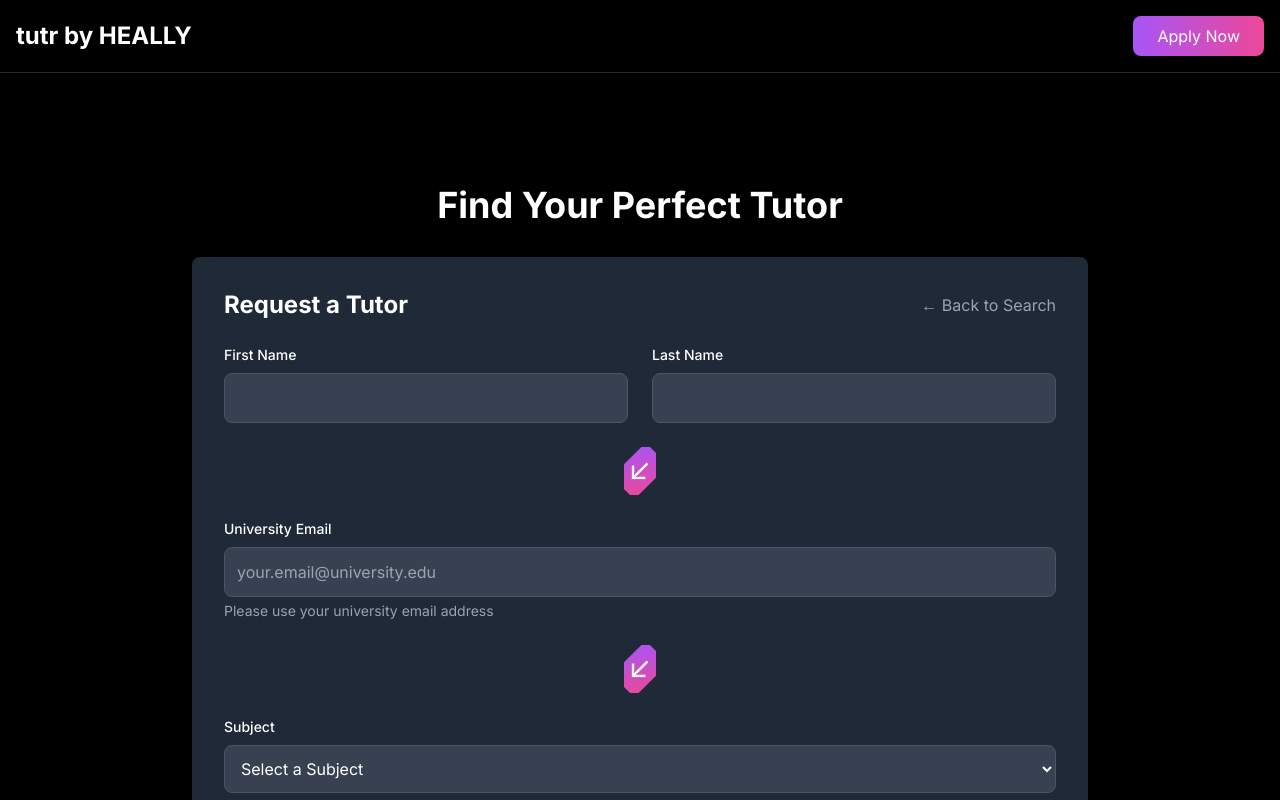
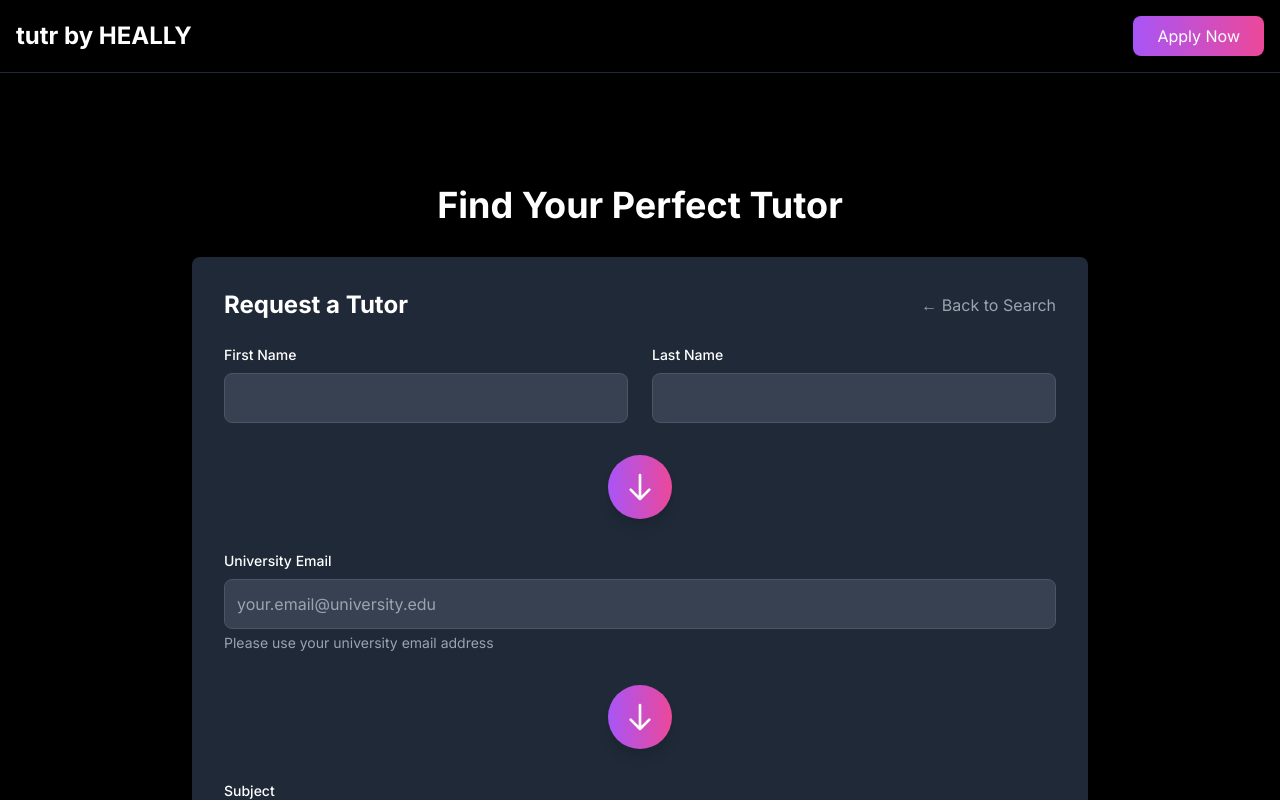
Before and after one commit to jothelearningguy/collabor8, a Next.js app: page /tutors in a window 1280 px wide. Both pictures are taken after a click on the button "Request a Tutor". Shown: the top 800 px of the page. Built offline with nearby package versions, Linux system fonts and the light colour scheme.

Commit message:
Enhance form arrows with better visibility and interactivity

```diff
--- a/src/app/tutors/page.tsx
+++ b/src/app/tutors/page.tsx
@@ -47,15 +47,23 @@ const tutors = [
   }
 ];
 
-// Add arrow component at the top
 const GradientArrow = () => (
-  <div className="flex justify-center my-4">
-    <div className="w-8 h-12 relative overflow-hidden">
-      <div className="absolute inset-0 bg-gradient-to-br from-purple-500 to-pink-500 transform rotate-45">
-        <div className="w-full h-full flex items-center justify-center text-3xl text-white">
-          ↓
-        </div>
-      </div>
+  <div className="flex justify-center my-8">
+    <div className="w-16 h-16 bg-gradient-to-r from-purple-500 to-pink-500 rounded-full flex items-center justify-center shadow-lg transform hover:scale-110 transition-transform duration-200">
+      <svg
+        xmlns="http://www.w3.org/2000/svg"
+        className="h-8 w-8 text-white"
+        fill="none"
+        viewBox="0 0 24 24"
+        stroke="currentColor"
+      >
+        <path
+          strokeLinecap="round"
+          strokeLinejoin="round"
+          strokeWidth={2}
+          d="M19 14l-7 7m0 0l-7-7m7 7V3"
+        />
+      </svg>
     </div>
   </div>
 );
@@ -182,7 +190,7 @@ export default function TutorsPage() {
                   <p className="text-gray-300">We'll be in touch with you soon.</p>
                 </div>
               ) : (
-                <form onSubmit={handleSubmit} className="space-y-6">
+                <form onSubmit={handleSubmit} className="space-y-8">
                   <div className="grid grid-cols-1 md:grid-cols-2 gap-6">
                     <div>
                       <label className="block text-sm font-medium mb-2">First Name</label>
```
